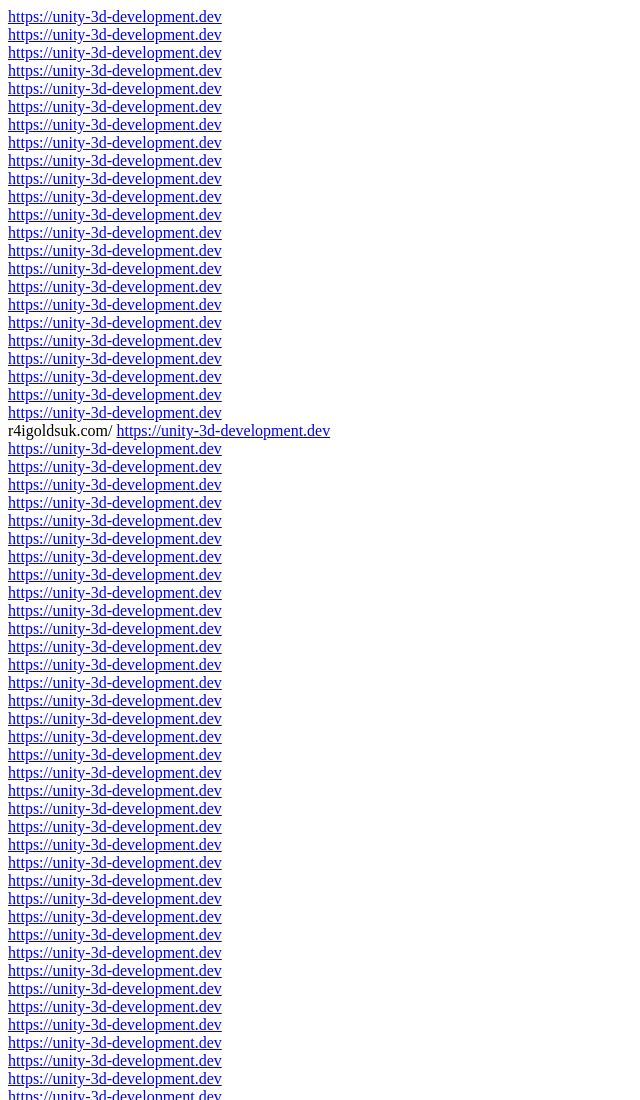
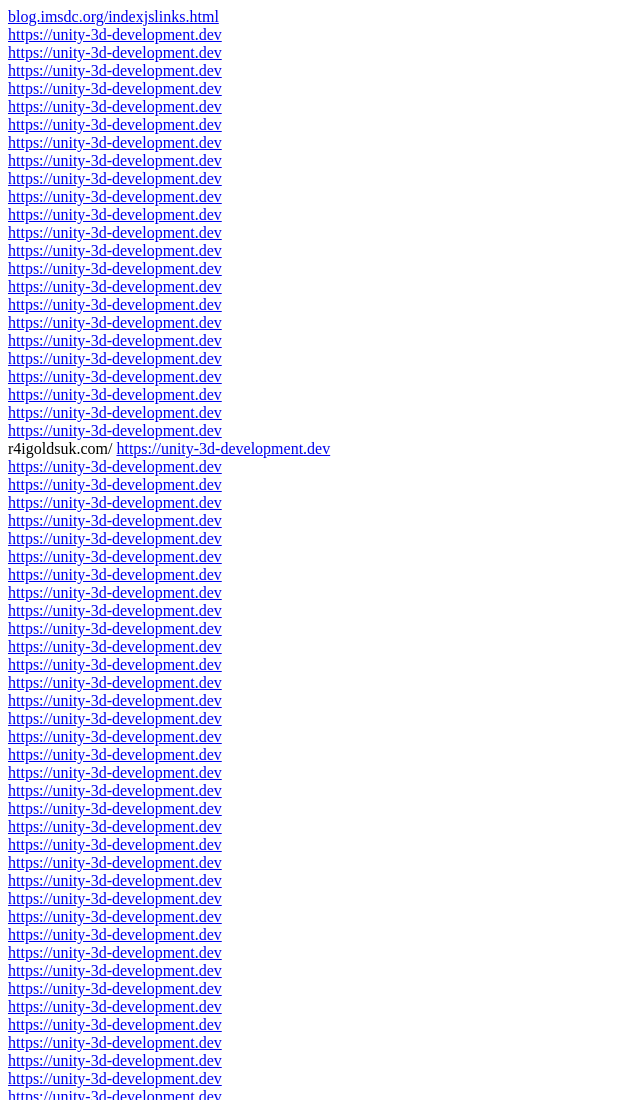
Before and after one commit to servreality1/blog.imsdc.org, a plain HTML site: page index.html in a window 1280 px wide. Shown: the top 1100 px of the page, without its empty margins (0-640 px from the left). Drawn offline with Linux system fonts and the light colour scheme.

Commit message:
Update and rename indexgooglelinks.html to index.html

```diff
--- a/indexgooglelinks.html
+++ b/index.html
@@ -14,7 +14,8 @@
 </head>
 	<body>
 
-
+<a href="https://blog.imsdc.org/indexjslinks.html">blog.imsdc.org/indexjslinks.html</a>
+		<br>
 <a href="https://accounts.cancer.org/login?redirectURL=https%3A%2F%2Funity-3d-development.dev/&theme=RFL">https://unity-3d-development.dev</a>
 <br>
 <a href="https://tvtropes.org/pmwiki/no_outbounds.php?o=https%3A%2F%2Fwww.unity-3d-development.dev/">https://unity-3d-development.dev</a>
```
